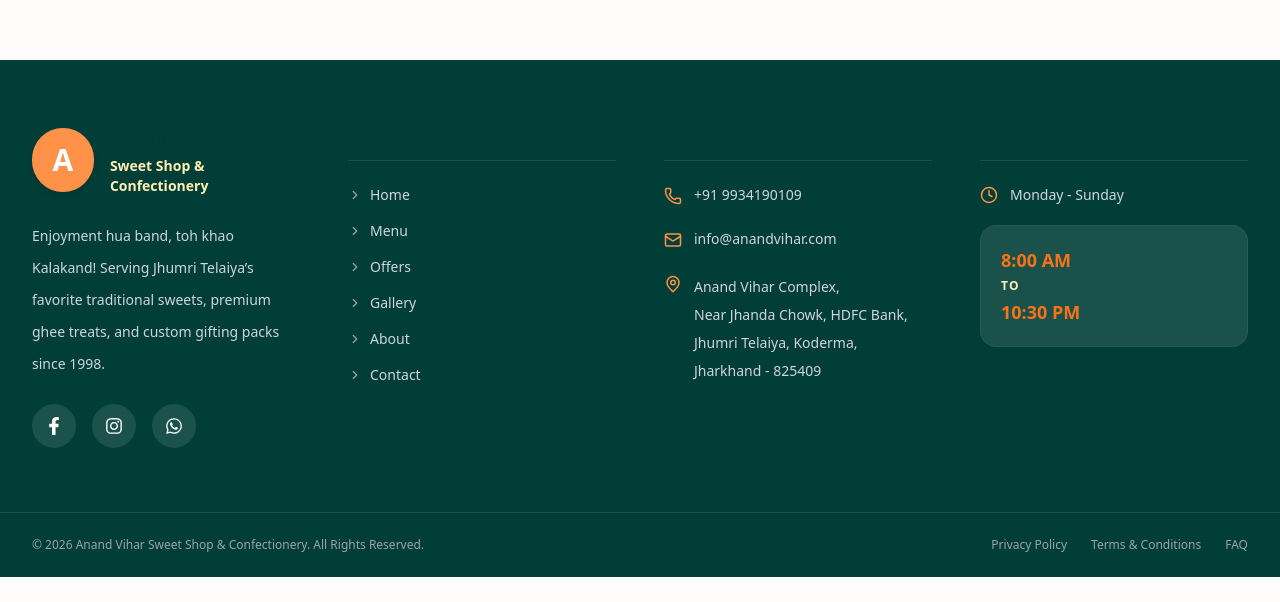
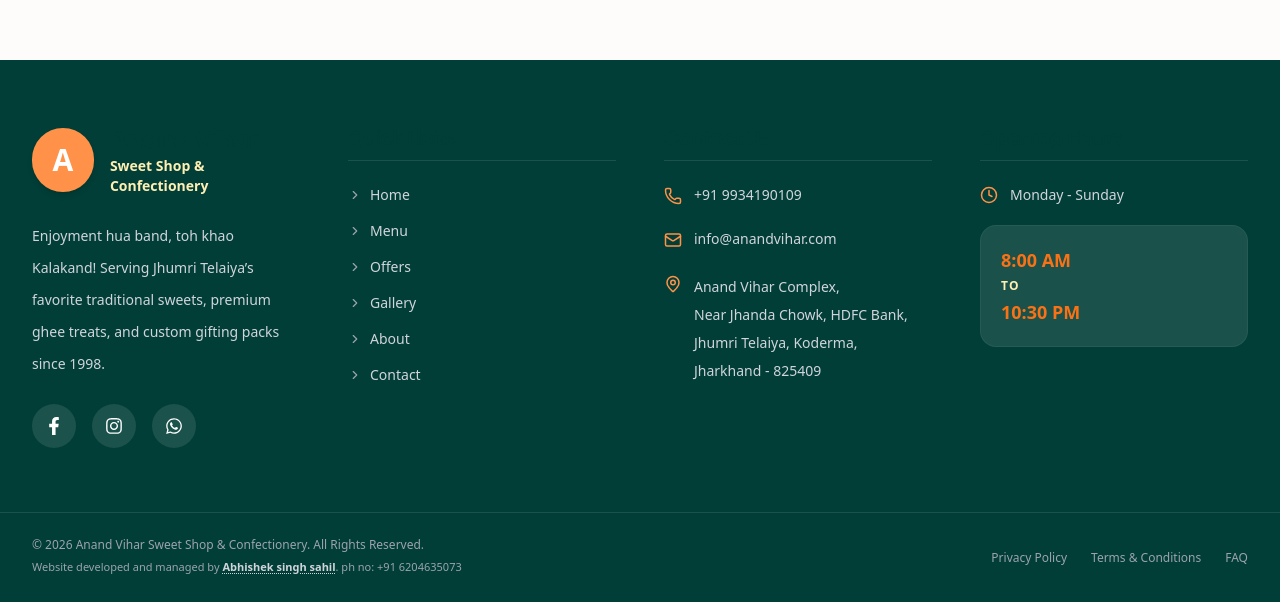
Before and after one commit to abhishek-singh-sahil/anand-vihar, a React (Vite) app in the folder client/: page /contact in a window 1280 px wide. Shown: the part 1239-1841 px from the top of the page. Before the commit the page ends 1816 px from the top, so only its background shows below. Built offline with nearby package versions, Linux system fonts and the light colour scheme; no server answers.

Commit message:
The final release v-1.0.2 accessable at anand-vihar.com added spam folder check capsule on otp page and added developer details in footer

```diff
--- a/client/src/components/footer/Footer.jsx
+++ b/client/src/components/footer/Footer.jsx
@@ -150,10 +150,24 @@ function Footer() {
 
       {/* Bottom */}
       <div className="border-t border-white/10">
-        <div className="section py-6 flex flex-col md:flex-row items-center justify-between gap-4">
-          <p className="text-xs text-gray-400 text-center md:text-left">
-            © {new Date().getFullYear()} Anand Vihar Sweet Shop & Confectionery. All Rights Reserved.
-          </p>
+        <div className="section py-6 flex flex-col md:flex-row items-center justify-between gap-4 text-center md:text-left">
+          <div className="space-y-1">
+            <p className="text-xs text-gray-400">
+              © {new Date().getFullYear()} Anand Vihar Sweet Shop & Confectionery. All Rights Reserved.
+            </p>
+            <p className="text-[11px] text-gray-400">
+              Website developed and managed by{" "}
+              <a
+                href="https://www.linkedin.com/in/abhishek-singh-sahil-37b310299/"
+                target="_blank"
+                rel="noopener noreferrer"
+                className="hover:text-[#ff9248] text-gray-300 font-semibold underline decoration-dotted transition cursor-pointer"
+              >
+                Abhishek singh sahil
+              </a>
+              . ph no: +91 6204635073
+            </p>
+          </div>
           <div className="flex gap-6 text-xs text-gray-400">
             <Link to="/privacy-policy" className="hover:text-[#ff9248] transition">Privacy Policy</Link>
             <Link to="/terms-conditions" className="hover:text-[#ff9248] transition">Terms & Conditions</Link>
--- a/client/src/pages/VerifyOtp/VerifyOtp.jsx
+++ b/client/src/pages/VerifyOtp/VerifyOtp.jsx
@@ -55,6 +55,15 @@ function VerifyOtp() {
           <p className="mt-2 text-sm text-gray-500">
             We have sent a 6-digit verification code to <span className="font-semibold text-[#013e37]">{email || "your email"}</span>
           </p>
+
+          <motion.div
+            animate={{ opacity: [1, 0.4, 1] }}
+            transition={{ repeat: Infinity, duration: 1.5, ease: "easeInOut" }}
+            className="inline-flex items-center gap-2 px-4 py-1.5 rounded-full bg-orange-50 border border-orange-200 text-[#ff9248] text-xs font-bold mt-4"
+          >
+            <span className="w-2 h-2 rounded-full bg-[#ff9248] animate-ping shrink-0" />
+            Please check the spam folder also
+          </motion.div>
         </div>
 
         <form onSubmit={handleSubmit} className="space-y-6">
```
